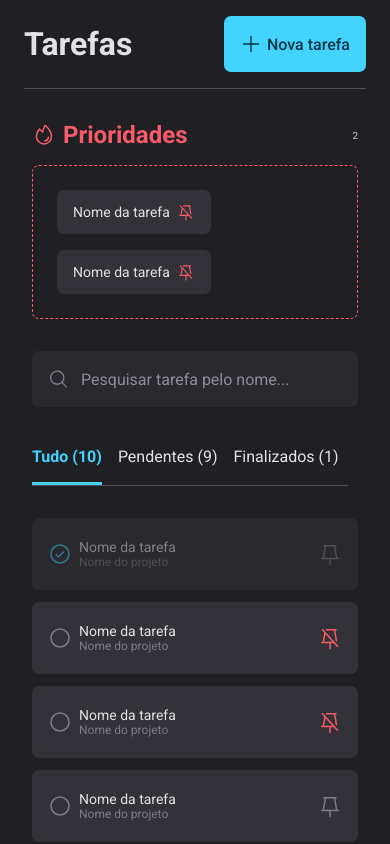
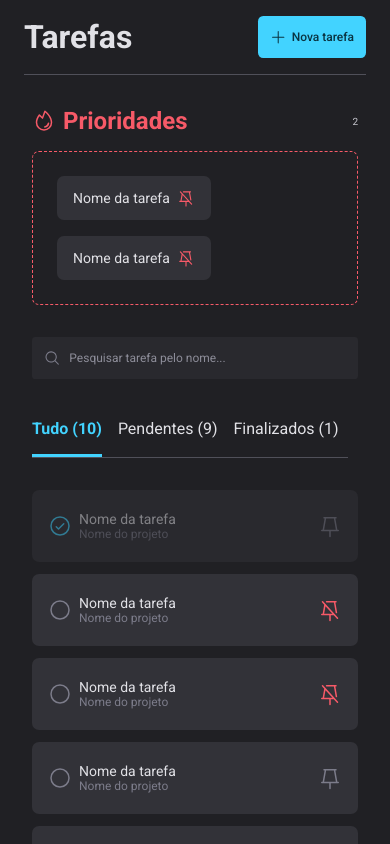
Before and after one commit to Vitinho163/e-tasks, a React (Vite) app: page / in a window 390 px wide. Built offline with nearby package versions, Linux system fonts and the light colour scheme.

Commit message:
Deixando os componentes Button e Input responsivos

```diff
--- a/src/components/Button/styles.js
+++ b/src/components/Button/styles.js
@@ -5,10 +5,10 @@ export const Container = styled.button`
   color: ${({ theme }) => theme.COLORS.BLUE_600};
 
   border: 0;
-  height: 56px;
-  padding: 0 16px;
+  height: 3.5rem;
+  padding: 0 1rem;
   font-weight: 500;
-  border-radius: 7px;
+  border-radius: 0.43rem;
 
   display: flex;
   align-items: center;
@@ -16,10 +16,10 @@ export const Container = styled.button`
   gap: 5px;
 
   > span {
-    font-size: 16px;
+    font-size: 1rem;
   }
 
   > svg {
-    font-size: 22px;
+    font-size: 1.37rem;
   }
 `;
--- a/src/components/Input/styles.js
+++ b/src/components/Input/styles.js
@@ -8,13 +8,13 @@ export const Container = styled.div`
   background-color: ${({ theme }) => theme.COLORS.GRAY_700};
   color: ${({ theme }) => theme.COLORS.GRAY_100};
 
-  border-radius: 7px;
+  border-radius: 0.3rem;
 
   > input {
-    height: 56px;
+    height: 3.5rem;
     width: 100%;
-    font-size: 16px;
-    padding: 12px;
+    font-size: 1rem;
+    padding: 0.75rem;
 
     color: ${({ theme }) => theme.COLORS.GRAY_100};
     background: transparent;
@@ -26,8 +26,8 @@ export const Container = styled.div`
   }
 
   > svg {
-    margin-left: 16px;
-    font-size: 24px;
+    margin-left: 1rem;
+    font-size: 1.5rem;
     color: ${({ theme }) => theme.COLORS.GRAY_400};
   }
 `;
```
